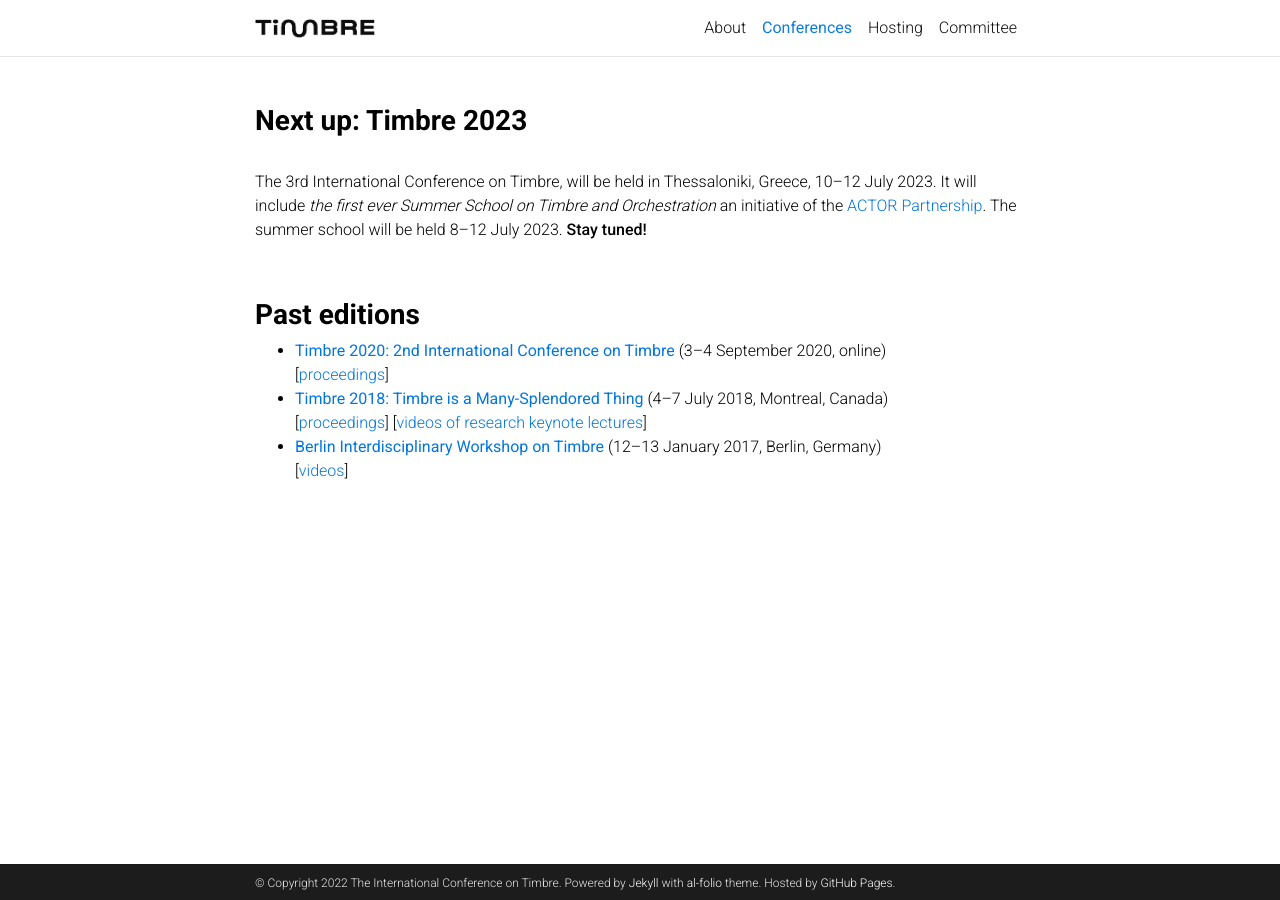
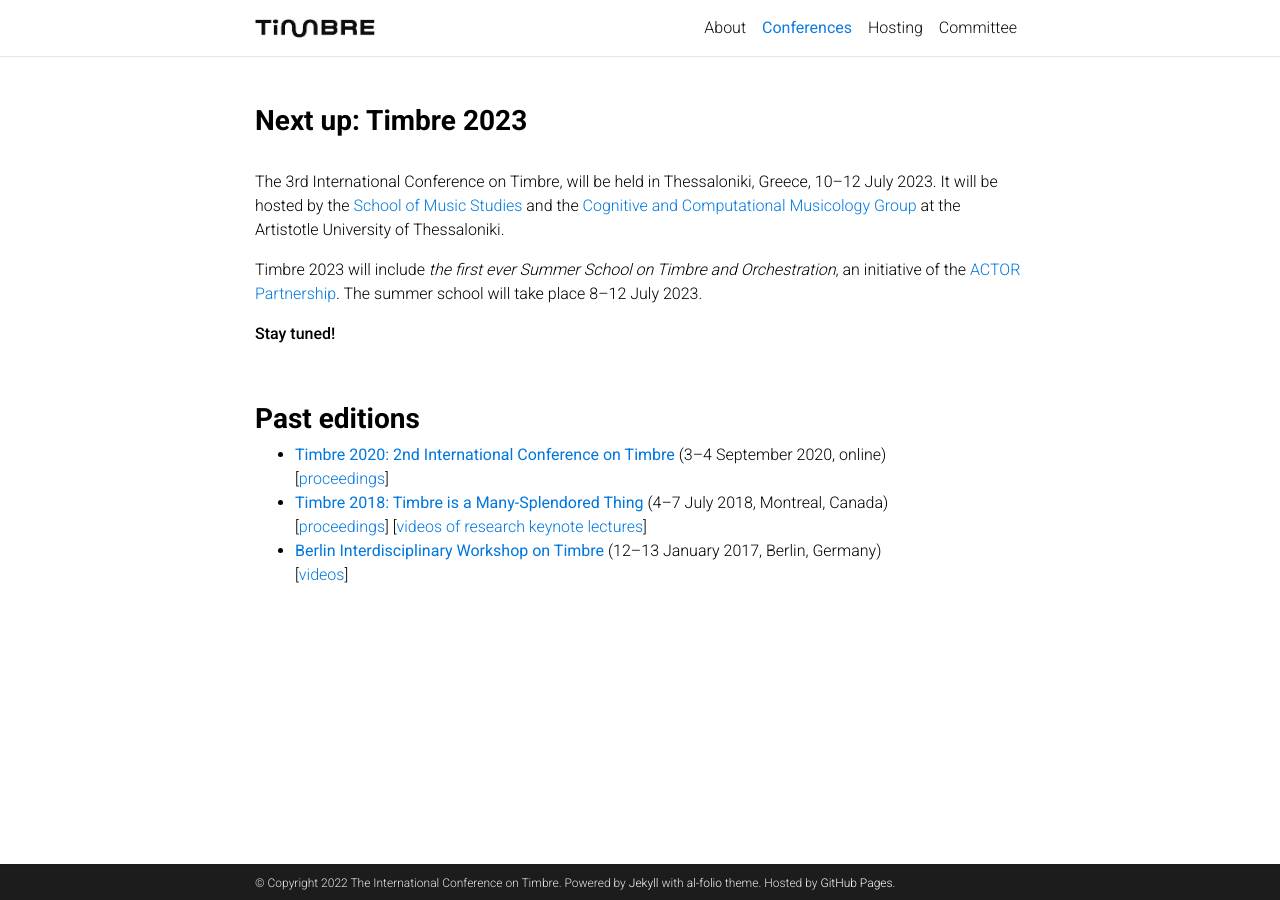
Before and after one commit to timbre-conference/timbre-conference.github.io, a Jekyll site: the page built from _pages/conferences.md, in a window 1280 px wide. Built offline with Jekyll 4.4.1, drawn with Linux system fonts in a browser that asks for light colours; comment, search, counter and statistics services are not loaded; a style sheet for code colours, icons or effects is not loaded.

Commit message:
Update conferences.md

```diff
--- a/_pages/conferences.md
+++ b/_pages/conferences.md
@@ -13,7 +13,11 @@ nav_order: 1
     <p class="post-description">{{ page.description }}</p>
 </header>
 
-The 3rd International Conference on Timbre, will be held in Thessaloniki, Greece, 10–12 July 2023. It will include <i>the first ever Summer School on Timbre and Orchestration</i> an initiative of the [ACTOR Partnership](https://www.actorproject.org/). The summer school will be held 8–12 July 2023. <strong>Stay tuned!</strong>
+The 3rd International Conference on Timbre, will be held in Thessaloniki, Greece, 10–12 July 2023. It will be hosted by the [School of Music Studies](https://www.auth.gr/en/school/mus-en/) and the [Cognitive and Computational Musicology Group](https://ccm.web.auth.gr/index.html) at the Artistotle University of Thessaloniki.
+
+Timbre 2023 will include <i>the first ever Summer School on Timbre and Orchestration</i>, an initiative of the [ACTOR Partnership](https://www.actorproject.org/). The summer school will take place 8–12 July 2023.
+
+<strong>Stay tuned!</strong>
 
 <br>
 <h3>Past editions</h3>
```
